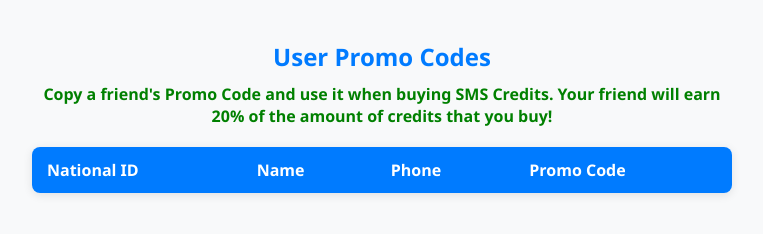
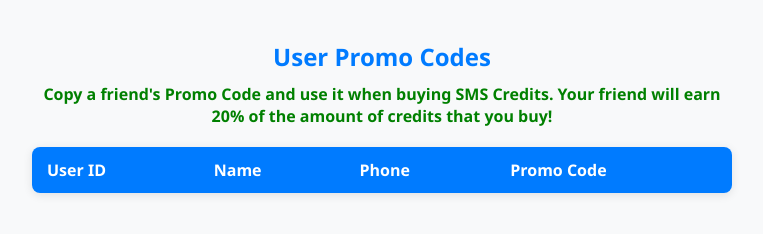
Before and after one commit to masomodigital/friends-promo-code, a plain HTML site: page index.html in a window 1280 px wide. Shown: the whole page, without its empty margins (258-1021 px from the left). Drawn offline with Linux system fonts and the light colour scheme; no server answers.

Commit message:
Update index.html

```diff
--- a/index.html
+++ b/index.html
@@ -85,7 +85,7 @@
   <table id="userTable">
     <thead>
       <tr>
-        <th>National ID</th>
+        <th>User ID</th>
         <th>Name</th>
         <th>Phone</th>
         <th>Promo Code</th>
```
